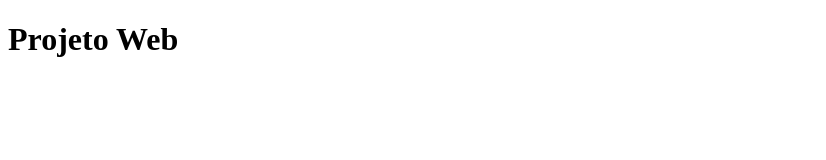
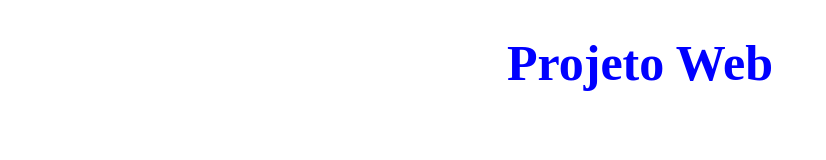
Before and after one commit to Flamilani/estudo-github, a website: page index.html in a window 1280 px wide. Shown: the whole page, without its empty margins (0-826 px from the left). Drawn offline with Linux system fonts and the light colour scheme.

Commit message:
add css style

```diff
--- a/index.html
+++ b/index.html
@@ -4,6 +4,7 @@
     <meta charset="UTF-8">
     <meta name="viewport" content="width=device-width, initial-scale=1.0">
     <title>Projeto web</title>
+    <link rel="stylesheet" href="styles/style.css">
 </head>
 <body>
     <h1>Projeto Web</h1>
--- /dev/null
+++ b/styles/style.css
@@ -0,0 +1,5 @@
+h1 {
+    color: blue;
+    font-size: 50px;
+    text-align: center;
+}
```
